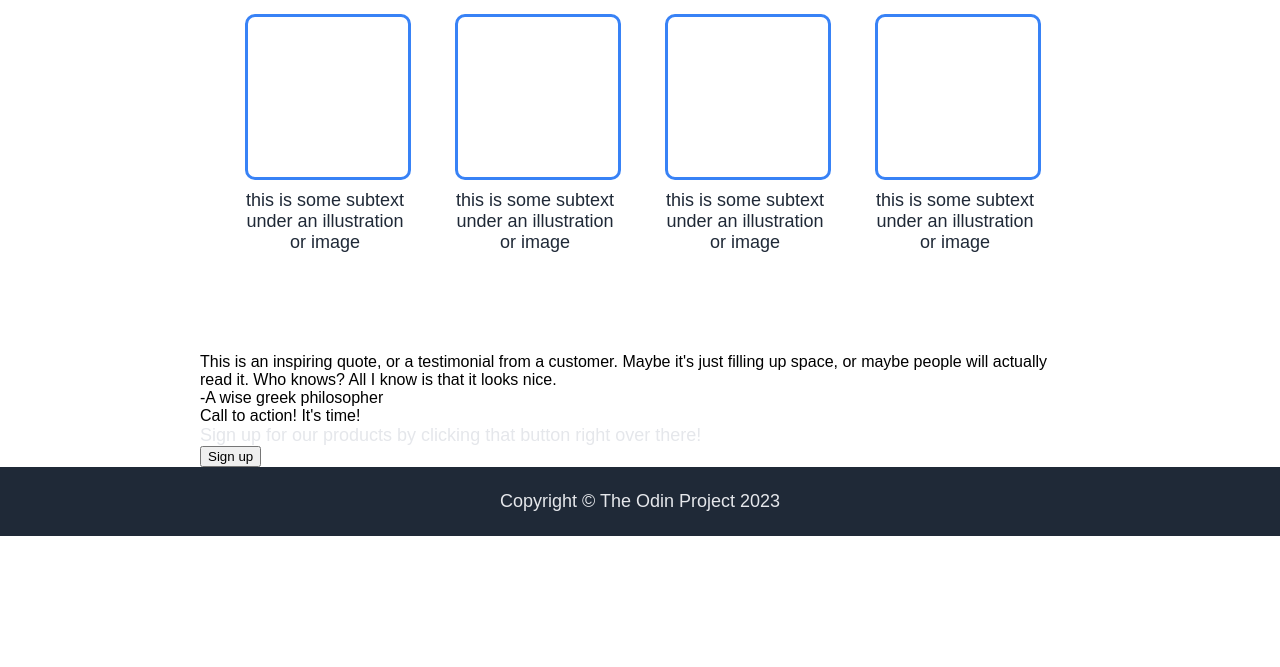
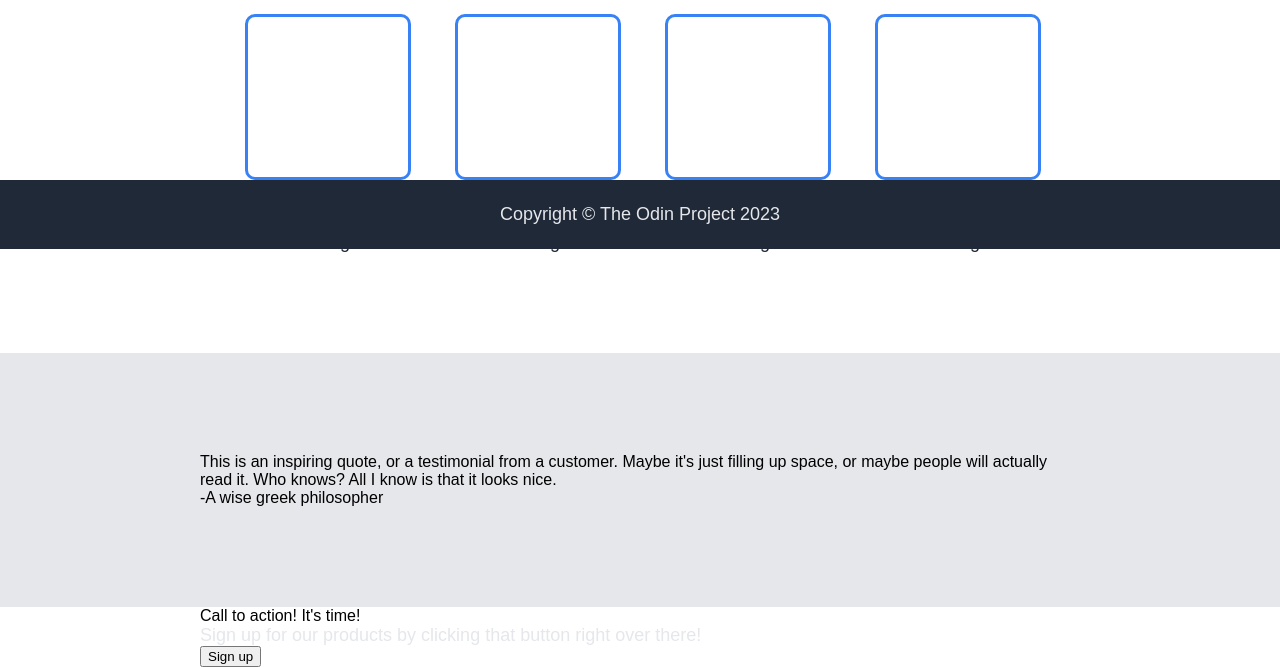
Before and after one commit to Kliffa/Odin-landing-page, a plain HTML site: page index.html in a window 1280 px wide. Shown: the part 551-1218 px from the top of the page. Before the commit the page ends 1087 px from the top, so only its background shows below. Drawn offline with Linux system fonts and the light colour scheme.

Commit message:
Style footer with a fixed position when scrolling

```diff
--- a/styles.css
+++ b/styles.css
@@ -10,8 +10,16 @@ body{
     justify-content: space-between;
     align-items: center;
 }
+/* footer{
+    margin-top: auto;
+    text-align: center;
+    padding: 24px 200px;
+} */
 footer{
-    margin-top: auto;
+    position:fixed;
+    bottom: 0;
+    left:0;
+    right:0;
     text-align: center;
     padding: 24px 200px;
 }
@@ -24,7 +32,6 @@ footer{
 
 .header,
 .section2,
-.section3,
 .section4{
     padding: 0px 200px;
 }
@@ -104,3 +111,8 @@ h2{
     color: #1F2937;
     font-size: 18px;
 }
+
+.section3{
+    background-color: #E5E7EB;
+    padding: 100px 200px;
+}
```
